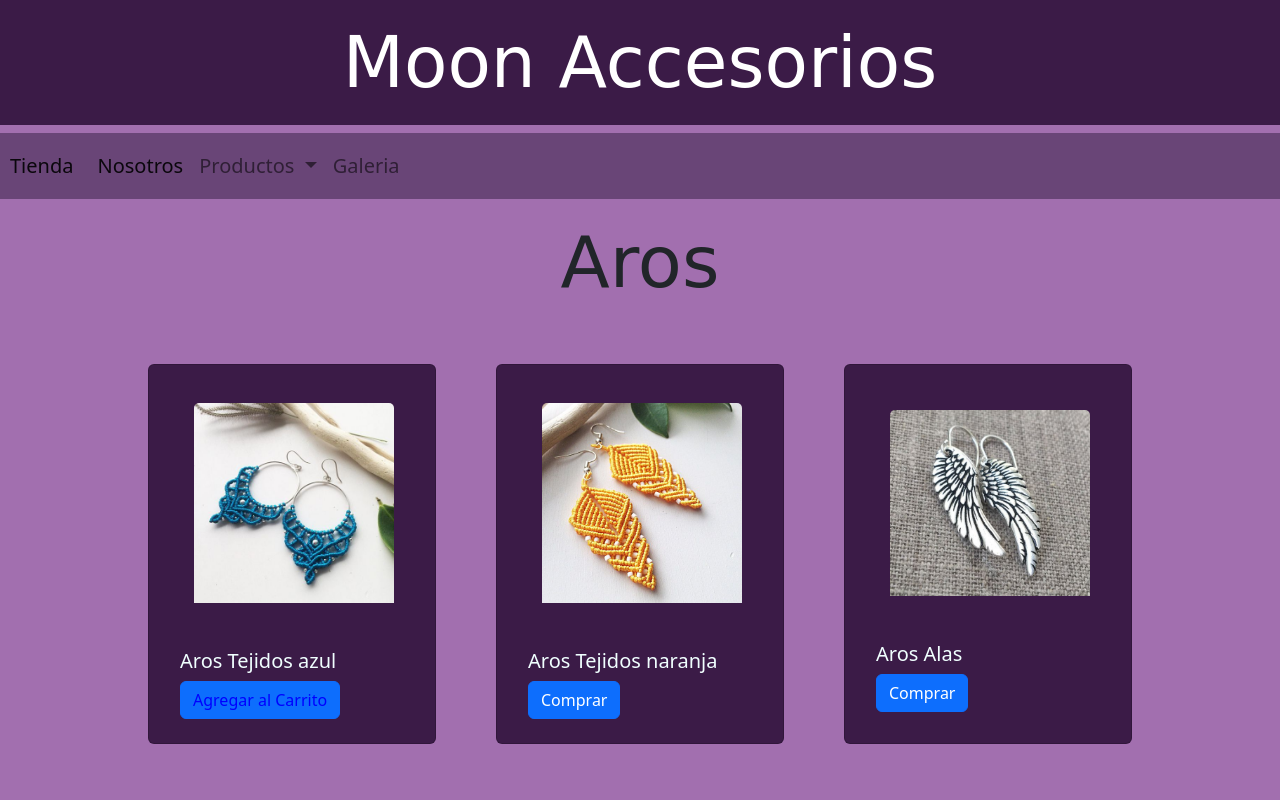
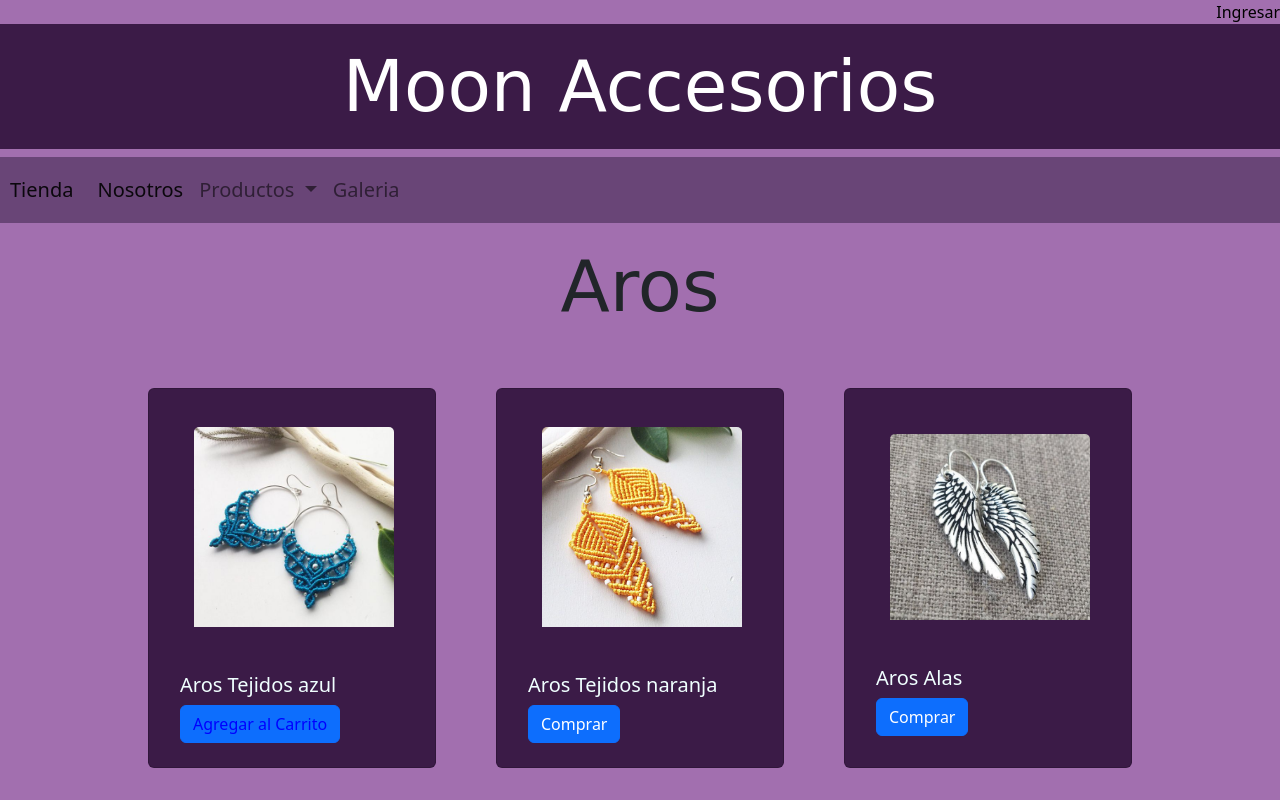
Before and after one commit to belchus/moonaccesorios, a website: page pages/aros.html in a window 1280 px wide. Shown: the top 800 px of the page. Drawn offline with nearby package versions, Linux system fonts and the light colour scheme; a web font is replaced by a local one.

Commit message:
correccion en link

```diff
--- a/pages/aros.html
+++ b/pages/aros.html
@@ -19,6 +19,9 @@
 <body>
   <div class="conteiner-fluid">
     <header class="row">
+      <a href="../pages/login.html" id="ingreso">
+        Ingresar
+      </a>
       <h1 class="miheader" col-4>
         Moon Accesorios
       </h1>
```
Also changed, not shown: pages/cadenitas.html (+3 -0 lines), pages/galeria.html (+3 -0 lines), pages/pulseras.html (+3 -0 lines).
